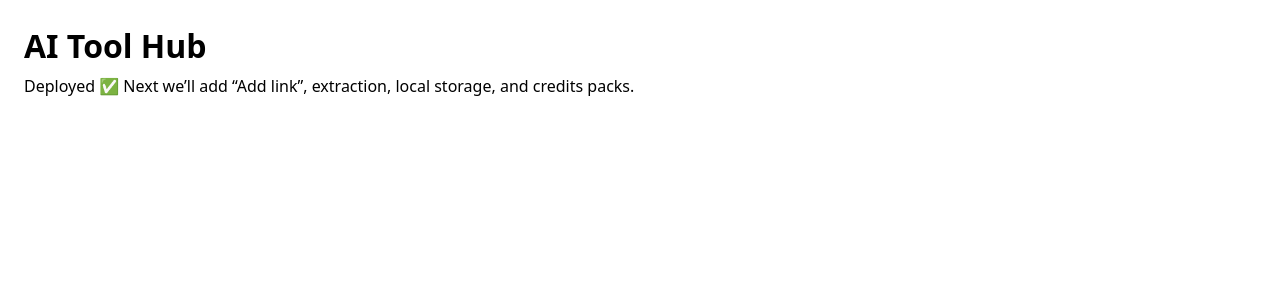
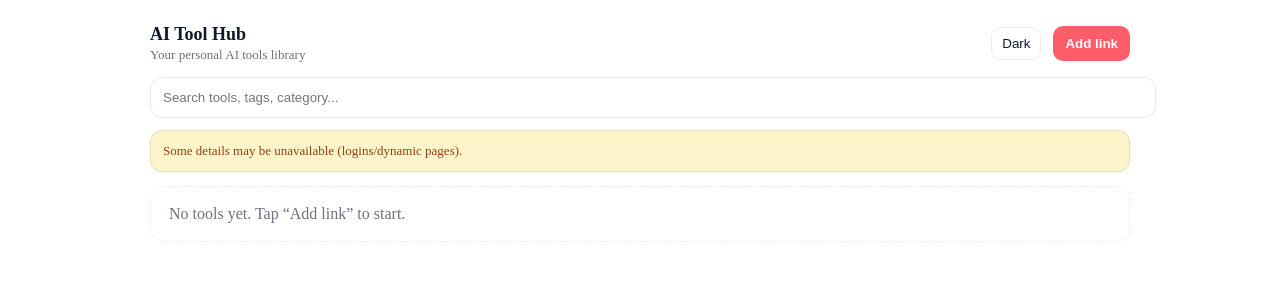
Before and after one commit to asimabbas1899-png/ai-tool-hub, a React (Vite) app: page / in a window 1280 px wide. Shown: the top 300 px of the page. Built offline with nearby package versions, Linux system fonts and the light colour scheme.

Commit message:
Update main.tsx

```diff
--- a/src/main.tsx
+++ b/src/main.tsx
@@ -1,13 +1,334 @@
-import React from "react";
+import React, { useEffect, useMemo, useState } from "react";
 import ReactDOM from "react-dom/client";
 
+type Tool = {
+id: string;
+url: string; // locked
+createdAt: number;
+name: string;
+description: string;
+category: string;
+tags: string[];
+usefulness: number;
+popularity: number;
+};
+
+const STORAGE_KEY = "ai-tool-hub:v1";
+
+function normalizeUrl(input: string) {
+return input
+.trim()
+.replace(/^https?:\/\//i, "")
+.replace(/^www\./i, "")
+.replace(/\/+$/g, "")
+.toLowerCase();
+}
+
 function App() {
+const [theme, setTheme] = useState<"light" | "dark">("light");
+const [query, setQuery] = useState("");
+const [tools, setTools] = useState<Tool[]>([]);
+const [isModalOpen, setIsModalOpen] = useState(false);
+const [newUrl, setNewUrl] = useState("");
+const [error, setError] = useState<string | null>(null);
+
+useEffect(() => {
+const raw = localStorage.getItem(STORAGE_KEY);
+if (raw) setTools(JSON.parse(raw));
+}, []);
+
+useEffect(() => {
+localStorage.setItem(STORAGE_KEY, JSON.stringify(tools));
+}, [tools]);
+
+useEffect(() => {
+document.documentElement.dataset.theme = theme;
+}, [theme]);
+
+const filtered = useMemo(() => {
+const q = query.trim().toLowerCase();
+return tools
+.slice()
+.sort((a, b) => b.createdAt - a.createdAt)
+.filter((t) => {
+if (!q) return true;
 return (
-<div style={{ fontFamily: "system-ui", padding: 16 }}>
-<h1 style={{ margin: 0 }}>AI Tool Hub</h1>
-<p style={{ marginTop: 8 }}>
-Deployed ✅ Next we’ll add “Add link”, extraction, local storage, and credits packs.
-</p>
+t.name.toLowerCase().includes(q) ||
+t.description.toLowerCase().includes(q) ||
+t.category.toLowerCase().includes(q) ||
+t.tags.join(" ").toLowerCase().includes(q) ||
+t.url.toLowerCase().includes(q)
+);
+});
+}, [tools, query]);
+
+function addTool() {
+setError(null);
+const normalized = normalizeUrl(newUrl);
+if (!normalized) {
+setError("Paste a valid link.");
+return;
+}
+const exists = tools.some((t) => normalizeUrl(t.url) === normalized);
+if (exists) {
+setError("This link already exists in your library.");
+return;
+}
+
+const now = Date.now();
+const tool: Tool = {
+id: crypto.randomUUID(),
+url: newUrl.trim(),
+createdAt: now,
+name: normalized.split("/")[0] || "New tool",
+description: "",
+category: "",
+tags: [],
+usefulness: Math.floor(35 + Math.random() * 50),
+popularity: Math.floor(35 + Math.random() * 50)
+};
+
+setTools((prev) => [tool, ...prev]);
+setIsModalOpen(false);
+setNewUrl("");
+}
+
+const colors =
+theme === "dark"
+? {
+bg: "#0b0c10",
+card: "#14161f",
+text: "#f3f4f6",
+sub: "#a1a1aa",
+border: "rgba(255,255,255,0.08)",
+yellowBg: "rgba(250, 204, 21, 0.16)",
+yellowText: "#fde68a",
+btn: "#ff979d"
+}
+: {
+bg: "#ffffff",
+card: "#ffffff",
+text: "#111827",
+sub: "#6b7280",
+border: "rgba(0,0,0,0.08)",
+yellowBg: "rgba(250, 204, 21, 0.22)",
+yellowText: "#92400e",
+btn: "#ff5d6a"
+};
+
+return (
+<div style={{ minHeight: "100vh", background: colors.bg, color: colors.text }}>
+<div style={{ maxWidth: 980, margin: "0 auto", padding: 16 }}>
+<div style={{ display: "flex", alignItems: "center", gap: 12 }}>
+<div style={{ flex: 1 }}>
+<div style={{ fontSize: 18, fontWeight: 700 }}>AI Tool Hub</div>
+<div style={{ fontSize: 13, color: colors.sub, marginTop: 2 }}>
+Your personal AI tools library
+</div>
+</div>
+
+<button
+onClick={() => setTheme((t) => (t === "light" ? "dark" : "light"))}
+style={{
+border: `1px solid ${colors.border}`,
+background: "transparent",
+color: colors.text,
+padding: "8px 10px",
+borderRadius: 10,
+cursor: "pointer"
+}}
+>
+{theme === "light" ? "Dark" : "Light"}
+</button>
+
+<button
+onClick={() => {
+setError(null);
+setIsModalOpen(true);
+}}
+style={{
+border: "none",
+background: colors.btn,
+color: "#fff",
+padding: "10px 12px",
+borderRadius: 10,
+cursor: "pointer",
+fontWeight: 700
+}}
+>
+Add link
+</button>
+</div>
+
+<div style={{ height: 14 }} />
+
+<input
+value={query}
+onChange={(e) => setQuery(e.target.value)}
+placeholder="Search tools, tags, category..."
+style={{
+width: "100%",
+padding: "12px 12px",
+borderRadius: 12,
+border: `1px solid ${colors.border}`,
+outline: "none",
+background: theme === "dark" ? "#0f1118" : "#fff",
+color: colors.text
+}}
+/>
+
+<div style={{ height: 12 }} />
+
+<div
+style={{
+background: colors.yellowBg,
+border: `1px solid ${colors.border}`,
+color: colors.yellowText,
+padding: 12,
+borderRadius: 12,
+fontSize: 13
+}}
+>
+Some details may be unavailable (logins/dynamic pages).
+</div>
+
+<div style={{ height: 14 }} />
+
+{filtered.length === 0 ? (
+<div
+style={{
+border: `1px dashed ${colors.border}`,
+borderRadius: 14,
+padding: 18,
+color: colors.sub
+}}
+>
+No tools yet. Tap “Add link” to start.
+</div>
+) : (
+<div style={{ display: "grid", gridTemplateColumns: "1fr", gap: 12 }}>
+{filtered.map((t) => (
+<div
+key={t.id}
+style={{
+background: colors.card,
+border: `1px solid ${colors.border}`,
+borderRadius: 14,
+padding: 14
+}}
+>
+<div style={{ display: "flex", gap: 10, alignItems: "baseline" }}>
+<div style={{ fontWeight: 800 }}>{t.name || "Untitled"}</div>
+{t.category ? (
+<div
+style={{
+fontSize: 12,
+padding: "2px 8px",
+borderRadius: 999,
+border: `1px solid ${colors.border}`,
+color: colors.sub
+}}
+>
+{t.category}
+</div>
+) : null}
+</div>
+<div style={{ marginTop: 6, fontSize: 13, color: colors.sub }}>
+{t.url}
+</div>
+{t.description ? (
+<div style={{ marginTop: 10, fontSize: 14, lineHeight: 1.35 }}>
+{t.description}
+</div>
+) : null}
+</div>
+))}
+</div>
+)}
+
+{isModalOpen ? (
+<div
+onClick={() => setIsModalOpen(false)}
+style={{
+position: "fixed",
+inset: 0,
+background: "rgba(0,0,0,0.45)",
+display: "flex",
+alignItems: "flex-end",
+justifyContent: "center",
+padding: 16
+}}
+>
+<div
+onClick={(e) => e.stopPropagation()}
+style={{
+width: "100%",
+maxWidth: 980,
+background: colors.card,
+border: `1px solid ${colors.border}`,
+borderRadius: 16,
+padding: 14
+}}
+>
+<div style={{ fontWeight: 800 }}>Add a tool</div>
+<div style={{ marginTop: 10 }}>
+<input
+value={newUrl}
+onChange={(e) => setNewUrl(e.target.value)}
+placeholder="Paste the official tool URL..."
+style={{
+width: "100%",
+padding: "12px 12px",
+borderRadius: 12,
+border: `1px solid ${colors.border}`,
+outline: "none",
+background: theme === "dark" ? "#0f1118" : "#fff",
+color: colors.text
+}}
+/>
+{error ? (
+<div style={{ marginTop: 8, color: theme === "dark" ? "#fca5a5" : "#b91c1c", fontSize: 13 }}>
+{error}
+</div>
+) : null}
+</div>
+
+<div style={{ display: "flex", gap: 10, marginTop: 12 }}>
+<button
+onClick={() => setIsModalOpen(false)}
+style={{
+flex: 1,
+border: `1px solid ${colors.border}`,
+background: "transparent",
+color: colors.text,
+padding: "10px 12px",
+borderRadius: 12,
+cursor: "pointer",
+fontWeight: 700
+}}
+>
+Cancel
+</button>
+<button
+onClick={addTool}
+style={{
+flex: 1,
+border: "none",
+background: colors.btn,
+color: "#fff",
+padding: "10px 12px",
+borderRadius: 12,
+cursor: "pointer",
+fontWeight: 800
+}}
+>
+Add
+</button>
+</div>
+</div>
+</div>
+) : null}
+</div>
 </div>
 );
 }
```
